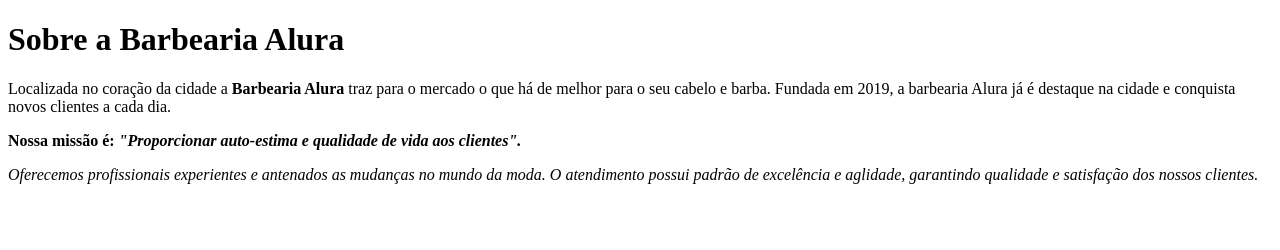
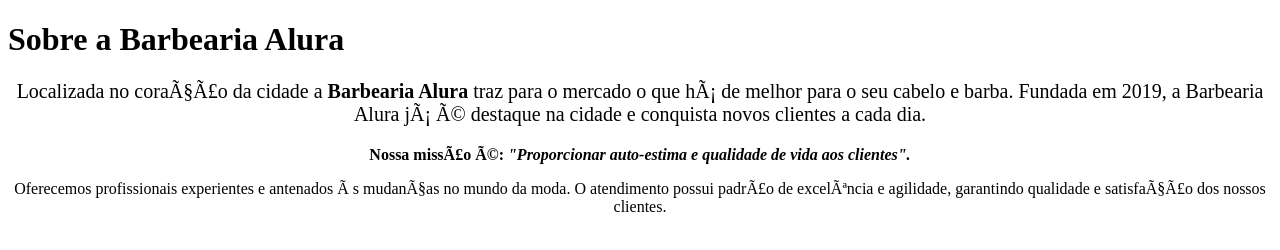
Before and after one commit to mafer-2006/Barbearia-1-a, a plain HTML site: page index.html in a window 1280 px wide. Drawn offline with Linux system fonts and the light colour scheme.

Commit message:
08072022

```diff
--- a/index.html
+++ b/index.html
@@ -1,17 +1,19 @@
 <!DOCTYPE html>
-<hmtl lang="pt-br">
- <head>
-  <meta charset="UTF-8">
-  <title>Barbearia Alura</title>
- </head>
+<html lang=”pt-br”>
 
- <body>
-   <h1>Sobre  a Barbearia Alura</h1>
+  <head>
+    <meta charset=”UTF-8”>
+    <title>Barbearia Alura</title>
+     <link rel="stylesheet" href= "style.css">
+  </head>
 
-   <p>Localizada no coração da cidade a <strong>Barbearia Alura</strong> traz para o mercado o que há de melhor para o seu cabelo e barba. Fundada em 2019, a barbearia Alura já é destaque na cidade e conquista novos clientes a cada dia.</p>
+  <body>
+     <h1>Sobre a Barbearia Alura</h1>
 
-   <p><strong> Nossa missão é: <em>"Proporcionar auto-estima e qualidade de vida aos clientes".<em></strong></p>
+     <p style="font-size: 20px" >Localizada no coração da cidade a <strong>Barbearia Alura</strong> traz para o mercado o que há de melhor para o seu cabelo e barba. Fundada em 2019, a Barbearia Alura já é destaque na cidade e conquista novos clientes a cada dia.</p>
 
-   <p> Oferecemos profissionais experientes e antenados as mudanças no mundo da moda. O atendimento possui padrão de excelência e aglidade, garantindo qualidade e satisfação dos nossos clientes.</p>
- </body>
+     <p><strong>Nossa missão é: <em>"Proporcionar auto-estima e qualidade de vida aos clientes".</em></strong></p>
+
+     <p>Oferecemos profissionais experientes e antenados às mudanças no mundo da moda. O atendimento possui padrão de excelência e agilidade, garantindo qualidade e satisfação dos nossos clientes.</p>
+  </body>
 </html>
--- /dev/null
+++ b/style.css
@@ -0,0 +1,4 @@
+
+p {
+	text-align: center;
+}
```
